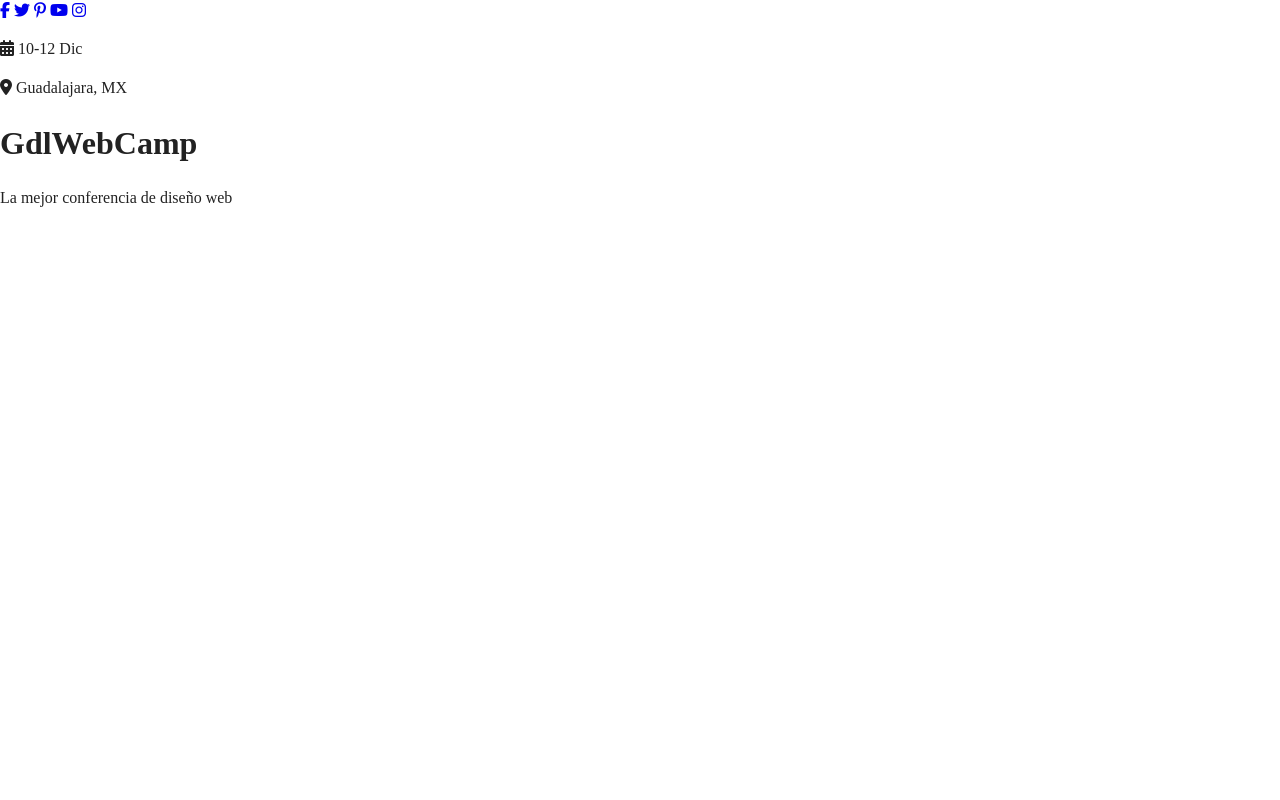
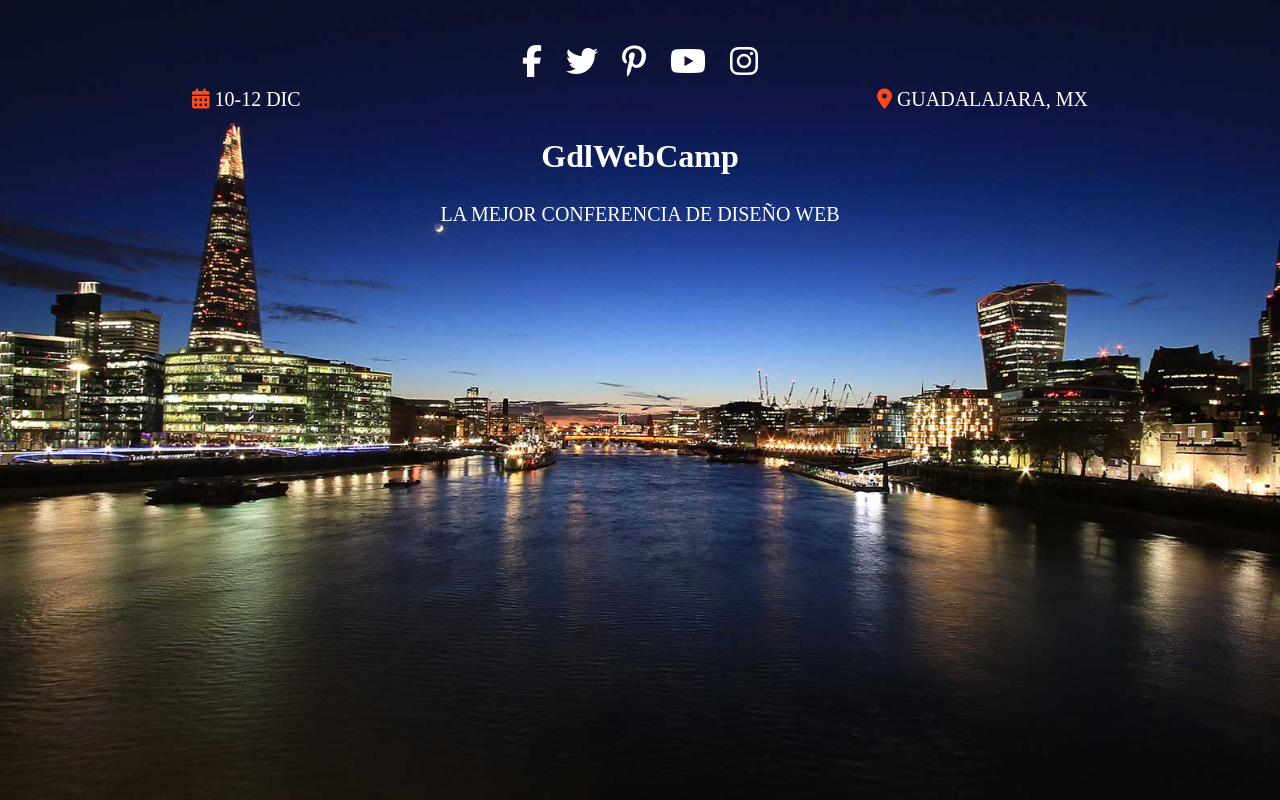
Before and after one commit to Miguelch7/Sitio_Web_Conferencias, a PHP site: page / in a window 1280 px wide. Run offline with PHP 8.4, Linux system fonts and the light colour scheme; some libraries are stand-ins or nearby versions.

Commit message:
Header Commit

```diff
--- a/css/main.css
+++ b/css/main.css
@@ -86,6 +86,90 @@ textarea {
 /* ==========================================================================
    Author's custom styles
    ========================================================================== */
+html {
+  box-sizing: border-box;
+}
+
+*, *:before, *:after {
+  box-sizing: inherit;
+}
+
+body {
+  background-color: #f2f2f2;
+}
+
+
+/* Header */
+div.hero {
+  background-image: url(../img/encabezado.jpg);
+  height: 100vh;
+  background-position: top center;
+  background-size: cover;
+}
+
+div.contenido-header {
+  padding-top: 40px;
+}
+
+@media only screen and (min-width: 768px) {
+  padding-top: 10px;
+}
+
+nav.redes-sociales {
+  text-align: center;
+}
+
+nav.redes-sociales a {
+  color: #fff;
+  font-size: 2em;
+  padding-right: 20px;
+}
+
+nav.redes-sociales a:last-child {
+  padding-right: 0;
+}
+
+div.informacion-evento {
+  text-align: center;
+  color: #fff;
+}
+
+@media only screen and (min-width: 768px) {
+  div.informacion-evento {
+    width: 70%;
+    margin: 0 auto;
+  }
+}
+
+div.informacion-evento p {
+  margin: 0;
+  display: inline;
+  font-size: 20px;
+  text-transform: uppercase;
+}
+
+div.informacion-evento p i {
+  color: #fe4918;
+}
+
+p.fecha {
+  float: left;
+}
+
+p.ciudad {
+  float: right;
+  text-align: right;
+}
+
+
+
+
+
+
+
+
+
+
 
 /* ==========================================================================
    Helper classes
--- a/index.html
+++ b/index.html
@@ -34,11 +34,14 @@
           <a href="#"><i class="fab fa-instagram"></i></a>
         </nav>
         <div class="informacion-evento">
-          <p class="fecha"><i class="fas fa-calendar-alt"></i> 10-12 Dic</p>
-          <p class="ciudad"><i class="fas fa-map-marker-alt"></i> Guadalajara, MX</p>
+          <div class="clearfix">
+            <p class="fecha"><i class="fas fa-calendar-alt"></i> 10-12 Dic</p>
+            <p class="ciudad"><i class="fas fa-map-marker-alt"></i> Guadalajara, MX</p>
+          </div>
+
+          <h1 class="nombre-sitio">GdlWebCamp</h1>
+          <p class="slogan">La mejor conferencia de <span>diseño web</span></p>
         </div><!-- Información evento -->
-        <h1 class="nombre-sitio">GdlWebCamp</h1>
-        <p class="slogan">La mejor conferencia de <span>diseño web</span></p>
       </div>
     </div><!-- Hero -->
   </header>
```
